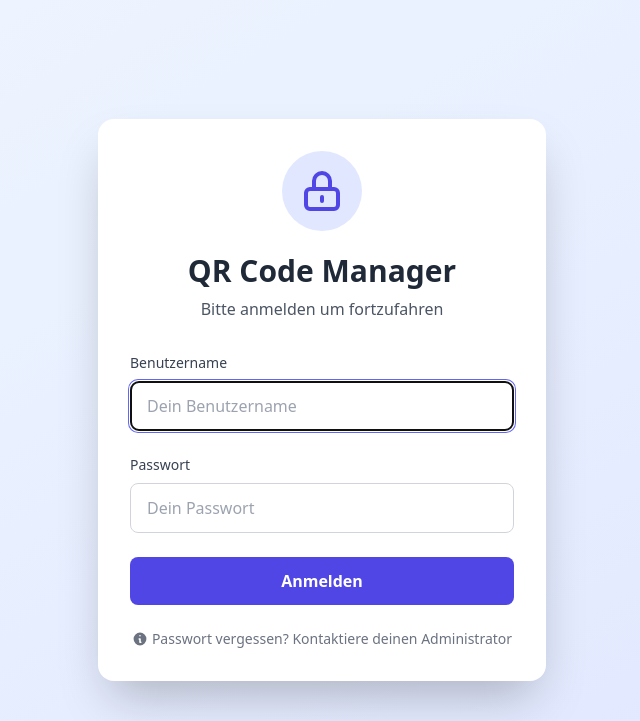
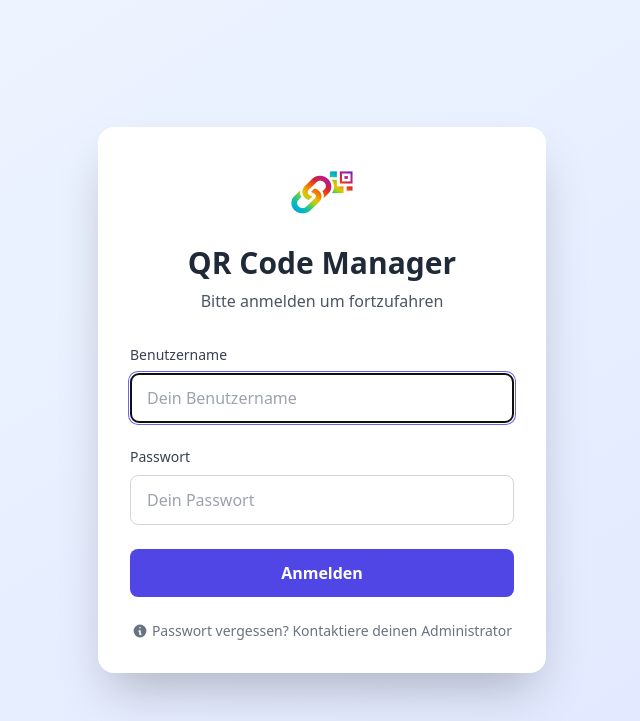
Before and after one commit to 71Professor/teil-es, a PHP site: page /admin/login.php in a window 1280 px wide. Shown: the top 721 px of the page, without its empty margins (318-958 px from the left). Run offline with PHP 8.4, Linux system fonts and the light colour scheme; tables that the repository leaves empty hold one stand-in row (values such as "Sample post"); some libraries are stand-ins or nearby versions.

Commit message:
Replace login page SVG lock icon with Icon-teil-es.png
https://claude.ai/code/session_015uB3xgw5t5aaZPNQGLKNDd

```diff
--- a/admin/login.php
+++ b/admin/login.php
@@ -51,10 +51,8 @@ if ($_SERVER['REQUEST_METHOD'] === 'POST') {
 <body class="bg-gradient-to-br from-blue-50 to-indigo-100 min-h-screen flex items-center justify-center p-4">
     <div class="bg-white rounded-2xl shadow-2xl p-8 w-full max-w-md">
         <div class="text-center mb-8">
-            <div class="inline-block p-4 bg-indigo-100 rounded-full mb-4">
-                <svg class="w-12 h-12 text-indigo-600" fill="none" stroke="currentColor" viewBox="0 0 24 24">
-                    <path stroke-linecap="round" stroke-linejoin="round" stroke-width="2" d="M12 15v2m-6 4h12a2 2 0 002-2v-6a2 2 0 00-2-2H6a2 2 0 00-2 2v6a2 2 0 002 2zm10-10V7a4 4 0 00-8 0v4h8z"></path>
-                </svg>
+            <div class="inline-block mb-4">
+                <img src="../Icon-teil-es.png" alt="teil-es Logo" class="w-16 h-16 object-contain">
             </div>
             <h1 class="text-3xl font-bold text-gray-800">QR Code Manager</h1>
             <p class="text-gray-600 mt-2">Bitte anmelden um fortzufahren</p>
```
